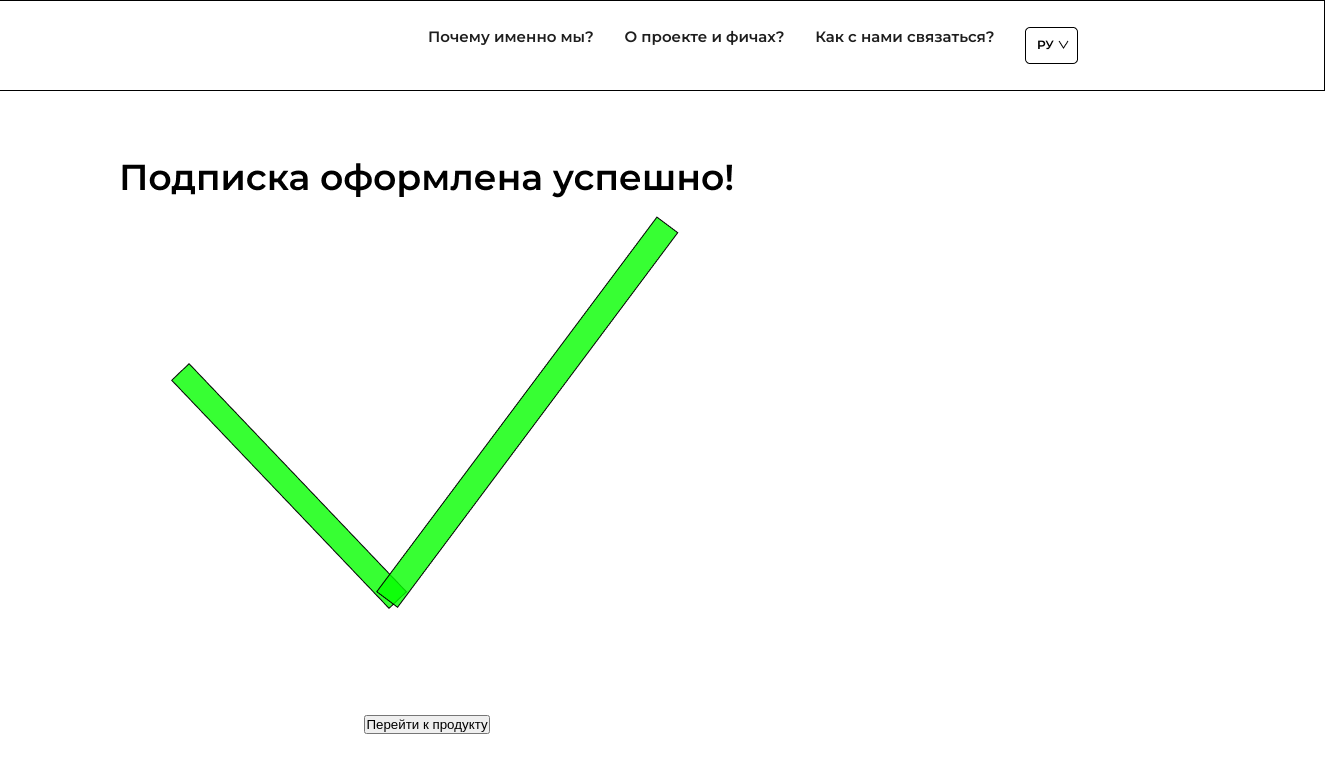
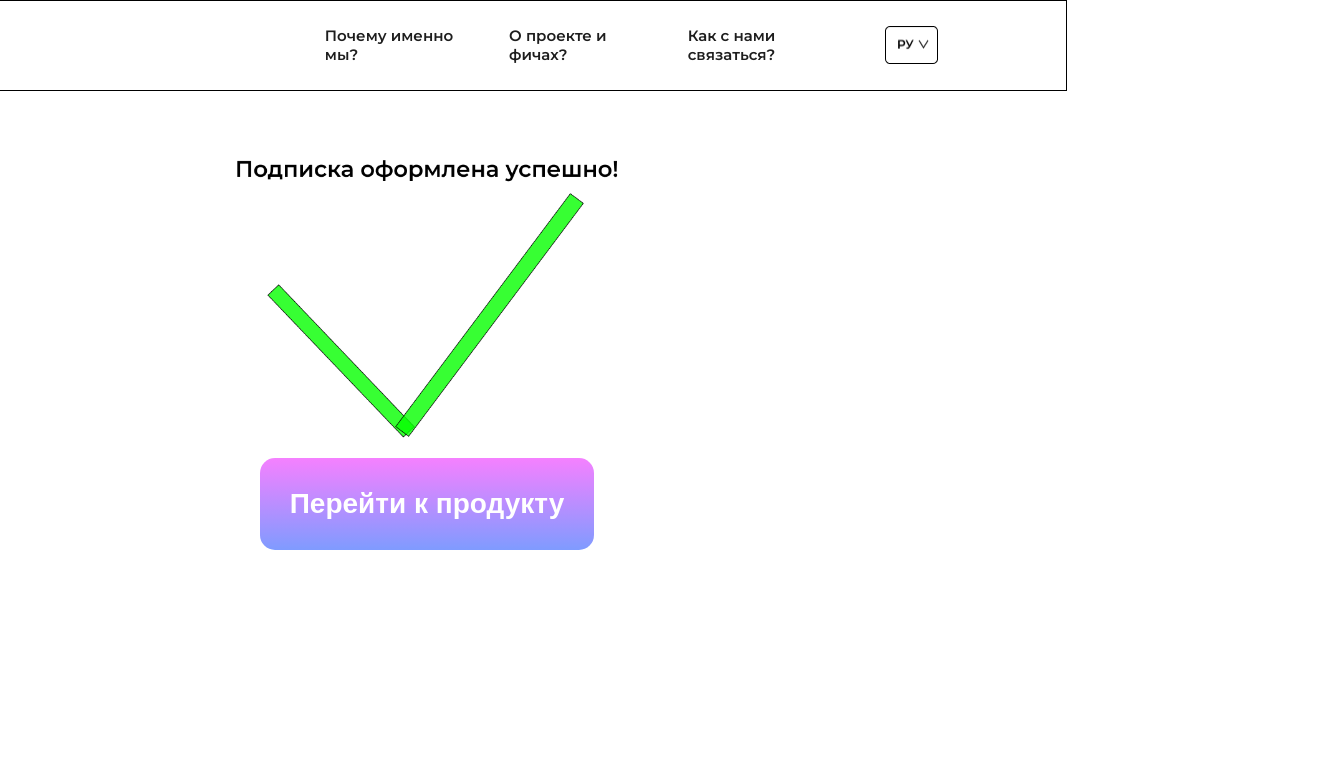
Before and after one commit to nozhinhodev/chrome, a plain HTML site: page succesful.html in a window 1280 px wide. Shown: the full height of the page, 1325 px wide, since content can reach past the window. Drawn offline with Linux system fonts and the light colour scheme.

Commit message:
second
Signed-off-by: chrome <you@example.com>

```diff
--- a/css/succesful.css
+++ b/css/succesful.css
@@ -7,7 +7,6 @@ body{
     font-family: 'Montserrat', sans-serif;
 }
 .nav__bar{
-    width: 100%;
     background-color: white;
     display: flex;
     justify-content: space-between;
@@ -41,13 +40,16 @@ a{
     flex-direction: column;
 }
 
-.big__btn{
-    margin-top: 5%;
+.main__btn{
     font-weight: 600;
-
-    color: white ;
-    font-size: 36px;
+    font-size: 28px;
+    color: white;
+    padding: 30px;
+    background: linear-gradient(180deg, rgba(235, 3, 255, 0.5) 0%, rgba(0, 56, 255, 0.5) 100%);
     border-radius: 15px;
-    padding: 20px 54px;
-    background-color: none;
+    border: none;
+    margin-top: 20px;
 }
+.tick__img{
+    width: 30%;
+}
--- a/succesful.html
+++ b/succesful.html
@@ -21,8 +21,10 @@
     </div>
 
     <div class="succesful__content">
-        <img src="/img/tick.png" alt="">
-        <a class="big__btn" href="subscription.html"><button >Перейти к продукту</button></a>
+        <img class="tick__img" src="/img/tick.png" alt="">
+        <div class="btn__big">
+            <a href="subscription.html" class="main__btn__link"><button class="main__btn">Перейти к продукту</button></a>
+        </div>
     </div>
 </body>
 </html>
```
